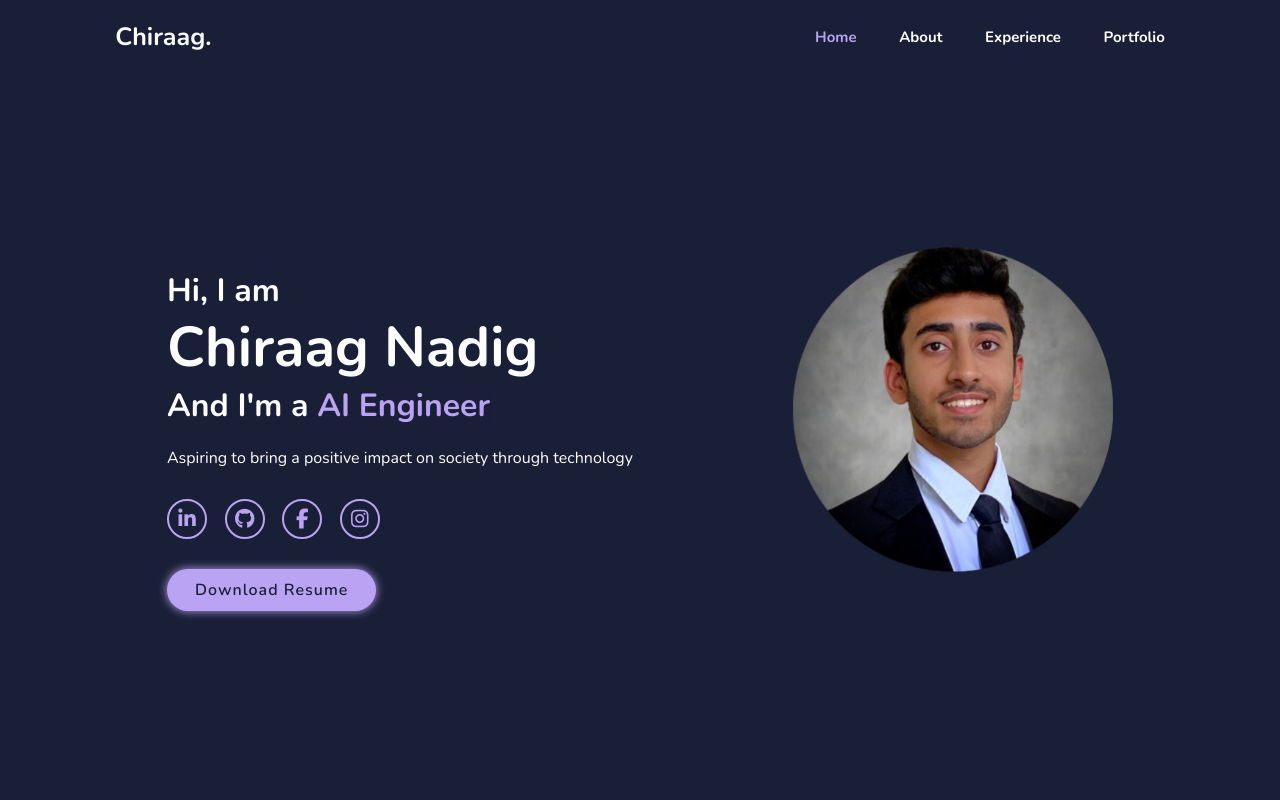
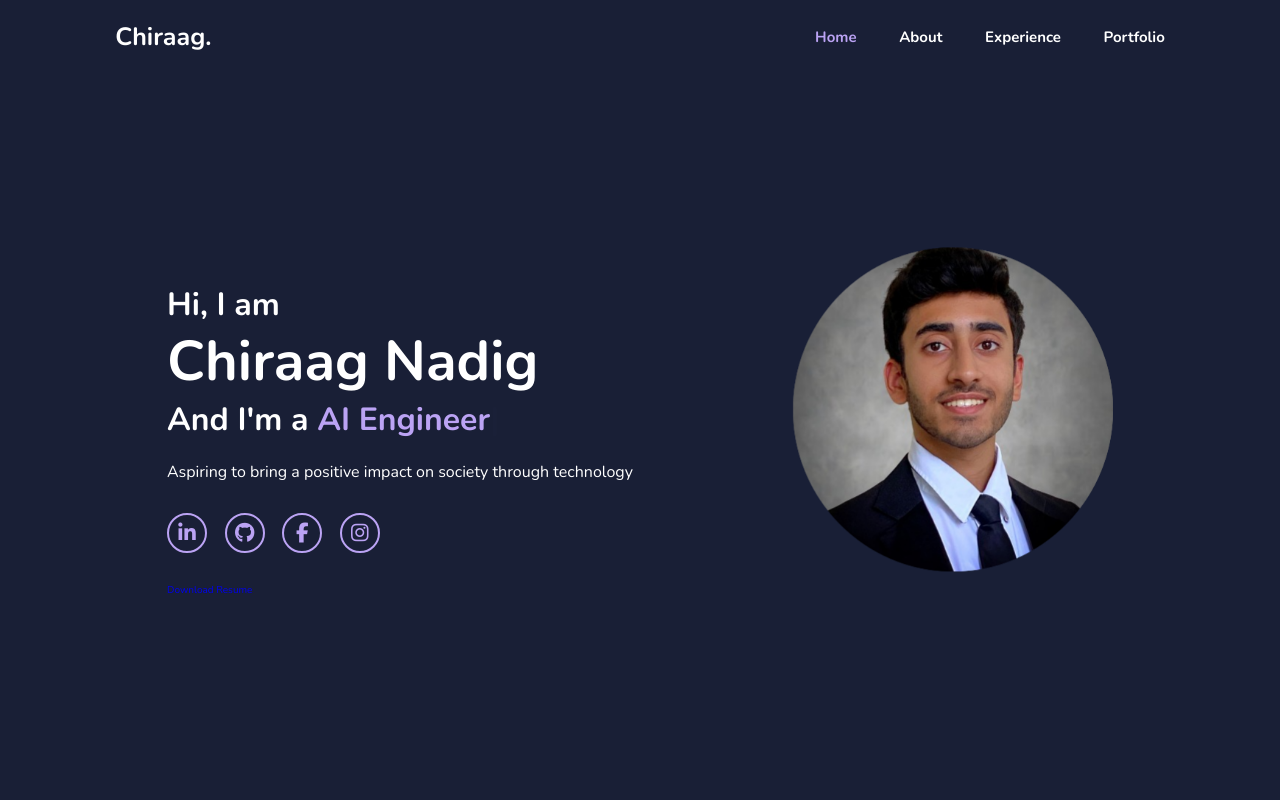
Before and after one commit to ChiraagNadig/Personal-Website, a plain HTML site: page index.html in a window 1280 px wide. Shown: the top 800 px of the page. Drawn offline with nearby package versions, Linux system fonts and the light colour scheme.

Commit message:
Update index.html

```diff
--- a/index.html
+++ b/index.html
@@ -42,7 +42,7 @@
                     <a href="https://www.facebook.com/chiraag.nadig.3/" target="_blank"><i class="fa-brands fa-facebook-f"></i></a>
                     <a href="https://www.instagram.com/chiraag.nadig/?utm_source=ig_web_button_share_sheet&igsh=ZDNlZDc0MzIxNw%3D%3D" target="_blank"><i class="fa-brands fa-instagram"></i></a>
                 </div>
-                <a href="https://fuchsia-anthiathia-12.tiiny.site" class="btn" target="_blank">Download Resume</a>
+                <a href="https://chiraagnadigresume.tiiny.site/" target="_blank">Download Resume</a>
             </div>
 
             <div class="home-img">
```
